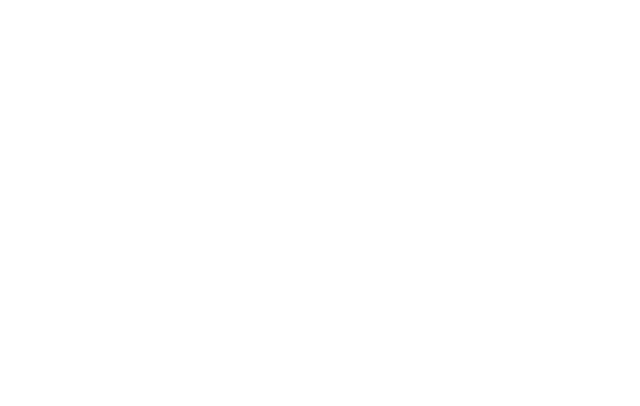
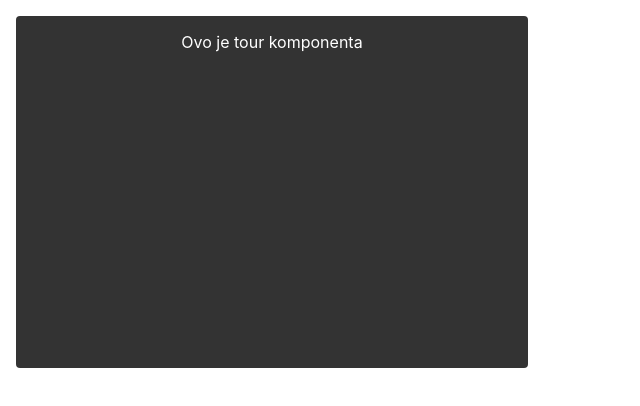
Before and after one commit to BSlaven/s_tours_app, a React (Vite) app: page / in a window 1280 px wide. Shown: the top 406 px of the page, without its empty margins (0-640 px from the left). Built offline with nearby package versions, Linux system fonts and the light colour scheme.

Commit message:
add card module.css file

```diff
--- a/src/App.jsx
+++ b/src/App.jsx
@@ -1,10 +1,11 @@
 import './App.css'
+import Tours from './components/Tours/Tours'
 
 function App() {
 
   return (
     <div className="App">
-
+      <Tours />
     </div>
   )
 }
--- a/src/components/Tour/Tour.jsx
+++ b/src/components/Tour/Tour.jsx
@@ -0,0 +1,11 @@
+import classes from './Tour.module.css';
+
+const Tour = () => {
+  return (
+    <div className={classes.card}>
+      Ovo je tour komponenta
+    </div>
+  );
+};
+
+export default Tour;
--- /dev/null
+++ b/src/components/Tour/Tour.module.css
@@ -0,0 +1,10 @@
+.card {
+  background-color: #333;
+  color: #fff;
+  width: 100%;
+  max-width: 30rem;
+  height: 20rem;
+  border-radius: 4px;
+  padding: 1rem;
+  margin: 1rem;
+}
--- a/src/components/Tours/Tours.jsx
+++ b/src/components/Tours/Tours.jsx
@@ -0,0 +1,11 @@
+import Tour from '../Tour/Tour';
+
+const Tours = () => {
+  return (
+    <div>
+      <Tour />
+    </div>
+  );
+};
+
+export default Tours;
```
